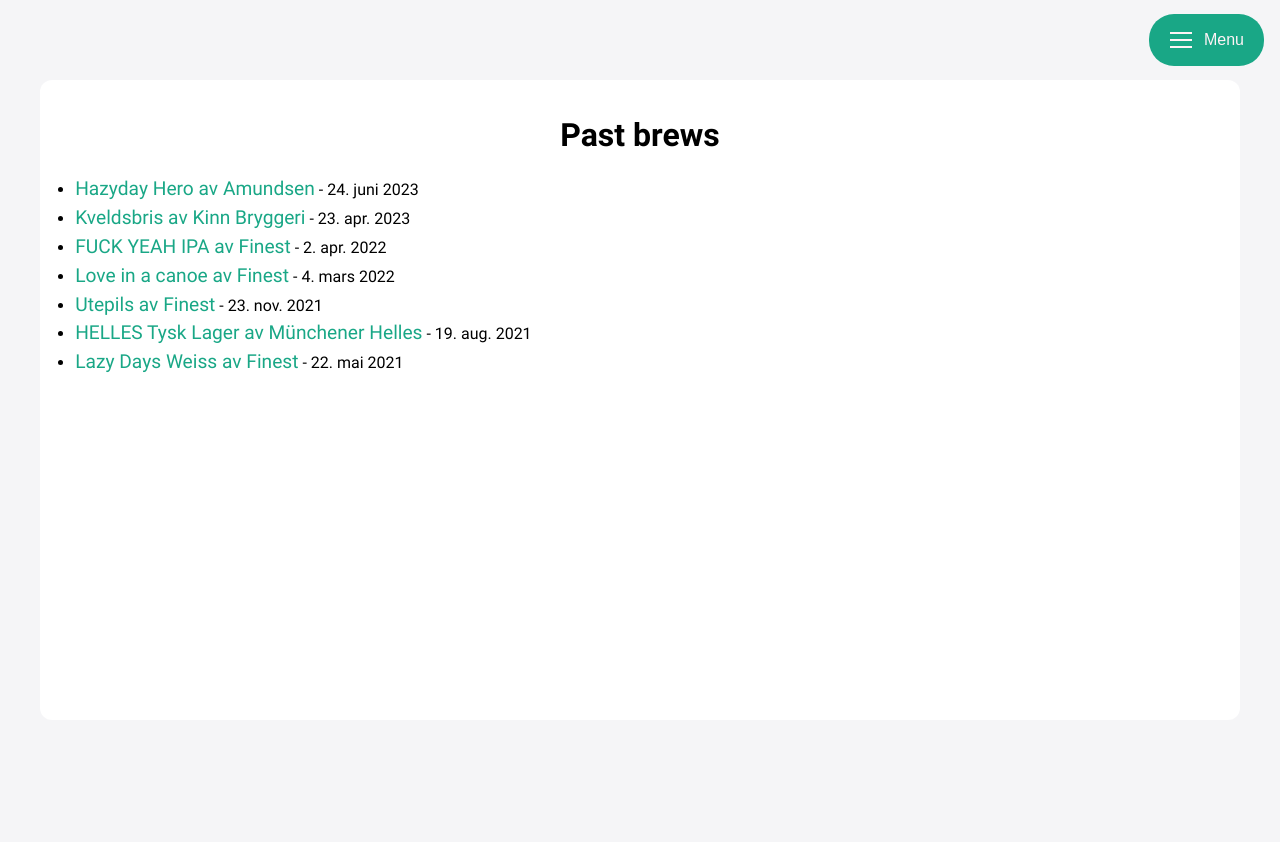
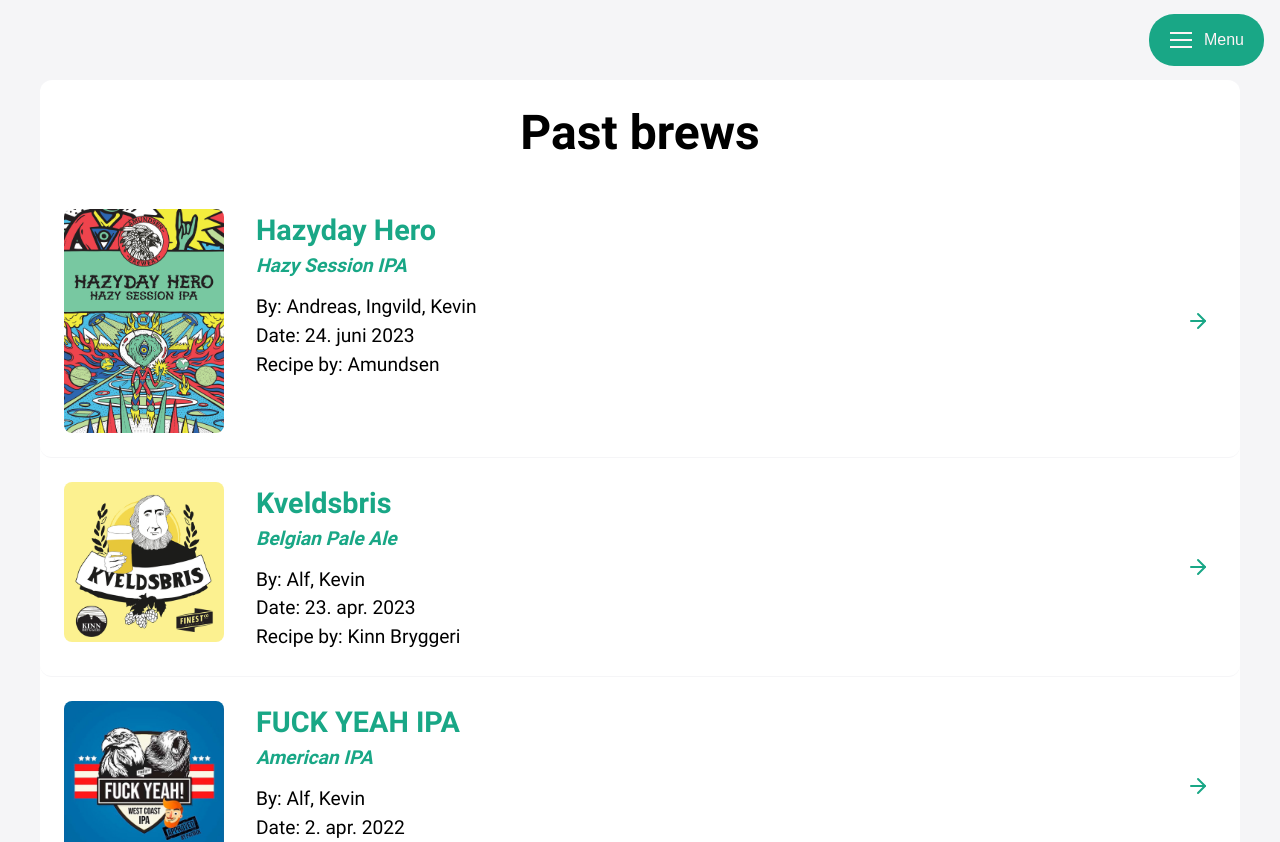
Before and after one commit to KevinMidboe/brewPi, a SvelteKit app: page /brews in a window 1280 px wide. Shown: the top 842 px of the page. Built offline with nearby package versions, Linux system fonts and the light colour scheme.

Commit message:
Every brew takes more spaces & displays details on card

```diff
--- a/src/routes/brews/+page.svelte
+++ b/src/routes/brews/+page.svelte
@@ -1,12 +1,14 @@
 <script lang="ts">
+  import ArrowRight from '../../lib/icons/ArrowRight.svelte';
+
   export let data;
 
   const brews = data?.brews || [];
   const path = (date: string) => '/brews/' + String(date);
 
   const dateFormat = { year: 'numeric', month: 'short', day: 'numeric' };
-  const dateString = (date: number) => new Date(date * 1000).toLocaleDateString('no-NB', dateFormat);
-
+  const dateString = (date: number) =>
+    new Date(date * 1000).toLocaleDateString('no-NB', dateFormat);
 </script>
 
 <main class="card">
@@ -14,26 +16,130 @@
 
   <ul>
     {#each brews as brew}
-    <li><a href="{path(brew.date)}">{ brew.beer.name } av { brew.beer.brewery }</a> - {dateString(brew.date)}</li>
+    <li class="brew">
+      <a href="{path(brew.date)}">
+        <img src="/images/{brew.image}" alt="Beer label of {brew.beer.name}" />
+
+        <div class="details">
+          <h2>
+            {brew.beer.name}
+            <span>{brew.beer.category}</span>
+          </h2>
+
+          <p>By: {brew.by.join(', ')}</p>
+          <p>Date: {dateString(brew.date)}</p>
+          <p>Recipe by: {brew.beer.brewery}</p>
+        </div>
+
+        <div class="nav-arrow"><ArrowRight /></div>
+      </a>
+    </li>
     {/each}
   </ul>
 </main>
 
 <style lang="scss">
+  @import '../../styles/media-queries.scss';
+
   main.card {
-    height: calc(100vh - var(--header-height) * 2);
+    min-height: calc(100vh - var(--header-height) * 2);
+    margin-bottom: 2rem;
+    padding: 0;
+
+    h1 {
+      margin: 1.5rem 0;
+      font-size: 3rem;
+    }
 
     ul {
-      margin-left: 1.2em;
+      margin: 0;
+      border-radius: inherit;
+    }
+  }
+
+  .brew {
+    list-style-type: none;
+    line-height: 1.5;
+    padding: 1.5rem;
+    transition: all 0.2s ease-in-out;
+    background-color: white;
+    z-index: 1;
+    border-radius: inherit;
+
+    &:not(:last-of-type) {
+      border-bottom: 1px solid #f5f5f7;
     }
 
-    ul li {
-      list-style-type: disc;
-      line-height: 1.5;
+    &:hover {
+      // transform: scale(1.01);
+      scale: 1.01;
+      will-change: transform;
+      box-shadow: 0px 2px 15px -3px rgba(25, 167, 134, 0.2);
+      z-index: 2;
+    }
 
-      a {
-        font-size: 1.2rem;
-        color: #19A786;
+    a {
+      font-size: 1.2rem;
+      color: #19a786;
+      display: grid;
+      grid-template-columns: 160px 1fr 30px;
+
+      h2 {
+        margin: 0 0 0.75rem;
+        color: var(--green);
+
+        span {
+          display: block;
+          font-style: italic;
+          font-size: 1.2rem;
+        }
+      }
+
+      img {
+        width: 100%;
+        max-width: 160px;
+        border-radius: 0.5rem;
+      }
+
+      div.details {
+        margin-left: 2rem;
+        color: var(--text-color);
+
+        p {
+          margin: 0;
+        }
+      }
+
+      div.nav-arrow {
+        display: flex;
+        align-items: center;
+      }
+    }
+  }
+
+  @include mobile {
+    .brew {
+      padding-left: 1rem !important;
+    }
+
+    .brew a {
+      grid-template-columns: 80px 1fr;
+
+      img {
+        margin-top: 0.5rem;
+        background-color: pink;
+      }
+
+      div.details {
+        margin-left: 1rem;
+
+        h2 {
+          font-size: 1.5rem;
+        }
+      }
+
+      div.nav-arrow {
+        display: none;
       }
     }
   }
```
